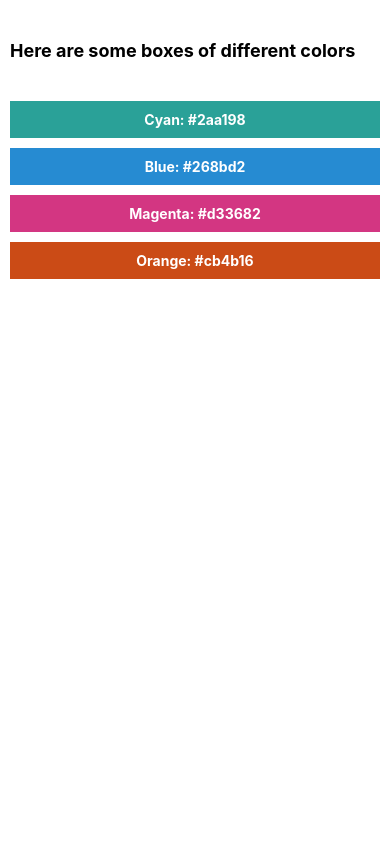
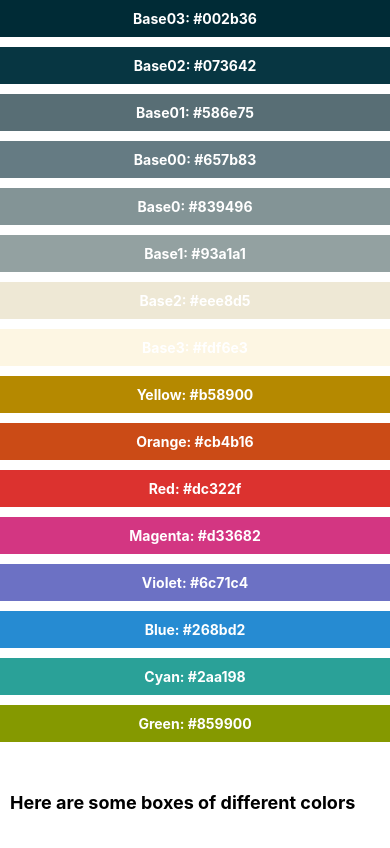
Before and after one commit to simonojok19/awesome-react-native, a React Native app: screen / in a window 390 px wide. Shown: the top 848 px of the page. Built offline with nearby package versions, Linux system fonts and the light colour scheme.

Commit message:
using the flat list on the items of colors

```diff
--- a/App.js
+++ b/App.js
@@ -1,16 +1,34 @@
 import React from "react";
-import { View, Text, SafeAreaView, StyleSheet } from "react-native";
+import {View, Text, SafeAreaView, StyleSheet, FlatList} from "react-native";
 import ColorBox from "./components/ColorBox";
 
 const App = () => {
+    const COLORS = [
+        { colorName: 'Base03', hexCode: '#002b36' },
+        { colorName: 'Base02', hexCode: '#073642' },
+        { colorName: 'Base01', hexCode: '#586e75' },
+        { colorName: 'Base00', hexCode: '#657b83' },
+        { colorName: 'Base0', hexCode: '#839496' },
+        { colorName: 'Base1', hexCode: '#93a1a1' },
+        { colorName: 'Base2', hexCode: '#eee8d5' },
+        { colorName: 'Base3', hexCode: '#fdf6e3' },
+        { colorName: 'Yellow', hexCode: '#b58900' },
+        { colorName: 'Orange', hexCode: '#cb4b16' },
+        { colorName: 'Red', hexCode: '#dc322f' },
+        { colorName: 'Magenta', hexCode: '#d33682' },
+        { colorName: 'Violet', hexCode: '#6c71c4' },
+        { colorName: 'Blue', hexCode: '#268bd2' },
+        { colorName: 'Cyan', hexCode: '#2aa198' },
+        { colorName: 'Green', hexCode: '#859900' },
+    ];
   return (
       <SafeAreaView style={styles.safeArea}>
+          <FlatList data={COLORS} renderItem={
+              ({item, index}) => <ColorBox colorName={item.colorName} hexCode={item.hexCode}/>}
+                    keyExtractor={item => item.colorName}
+          />
         <View style={styles.container}>
           <Text style={[styles.text]}>Here are some boxes of different colors</Text>
-            <ColorBox colorName="Cyan" hexCode="#2aa198"/>
-            <ColorBox colorName="Blue" hexCode="#268bd2"/>
-            <ColorBox colorName="Magenta" hexCode="#d33682"/>
-            <ColorBox colorName="Orange" hexCode="#cb4b16"/>
         </View>
       </SafeAreaView>
   );
```
